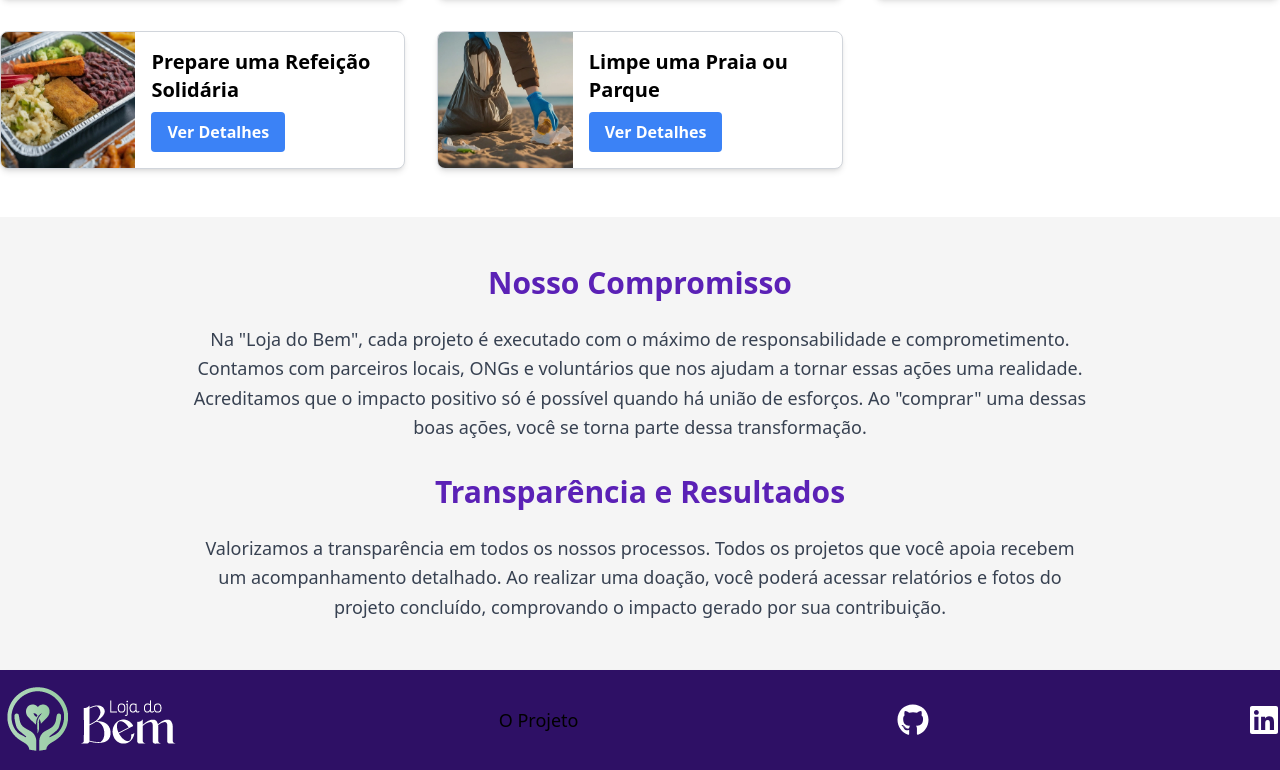
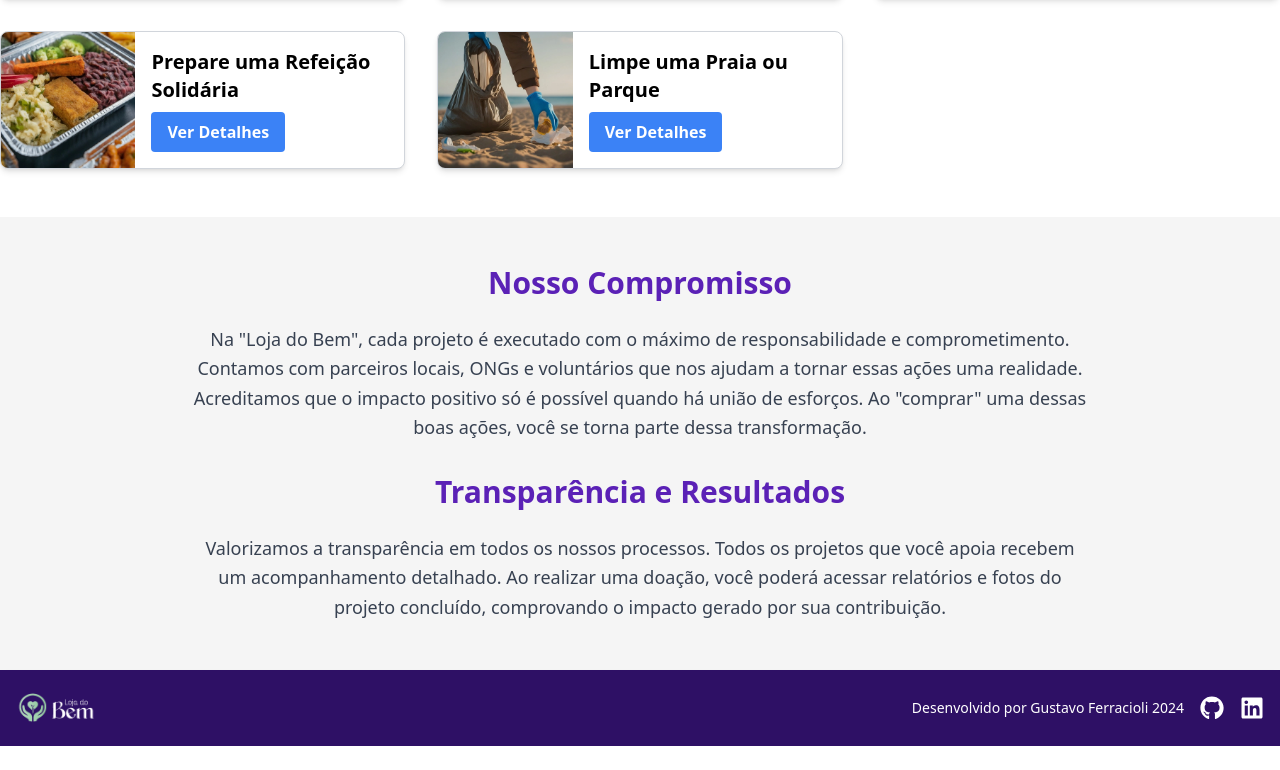
Before and after one commit to Gferracioli/LojadoBem, a React (Create React App) app: page /oprojeto in a window 1280 px wide. Shown: the part 1011-1781 px from the top of the page. After the commit the page ends 1757 px from the top, so only its background shows below. Built offline with nearby package versions, Linux system fonts and the light colour scheme.

Commit message:
ajustando o footer

```diff
--- a/src/components/footer.tsx
+++ b/src/components/footer.tsx
@@ -1,69 +1,43 @@
-import React, { useState } from "react";
+import React from "react";
 import { Link } from "react-router-dom";
-import CartWidget from "./CartWidget";
-import data from "../data/produtos.json";
-import { CiMenuBurger } from "react-icons/ci"; // Importar o ícone do react-icons
-import { FaGithub } from "react-icons/fa";
-import { FaLinkedin } from "react-icons/fa";
-
+import { FaGithub, FaLinkedin } from "react-icons/fa";
 
 const Footer = () => {
-  const [menuOpen, setMenuOpen] = useState(false);
-
-  // Toggle
-  const toggleMenu = () => {
-    setMenuOpen(!menuOpen);
-  };
-
   return (
-    <footer className="bg-violet-950 shadow-md">
-      <div className="container mx-auto flex items-center justify-between">
-        {/* Logo e Nome da Loja */}
-        <div className="flex items-center space-x">
+    <footer className="bg-violet-950 shadow-md p-4">
+      <div className="container mx-auto flex flex-col md:flex-row items-center justify-between">
+        {/* Logo */}
+        <div className="flex items-center space-x-4 mb-4 md:mb-0">
           <Link to="/">
-            <img src="/assets/img/logo.png" alt="Logo" className="w-25 h-25" />
+            <img src="/assets/img/logo.png" alt="Logo" className="w-[80px]" />
           </Link>
         </div>
 
-        <div>
-          {/* Adicionando o link para a página institucional */}
-          <Link
-            to="/oprojeto"
-            className="text-lg hover:text-gray-300 transition-colors"
-          >
-            O Projeto
-          </Link>
+        {/* Developer Info and Social Icons */}
+        <div className="flex flex-col md:flex-row items-center space-y-4 md:space-y-0 md:space-x-4">
+          <span className="text-white text-sm text-center md:text-left">
+            Desenvolvido por Gustavo Ferracioli 2024
+          </span>
+          <div className="flex space-x-4">
+            <a
+              href="https://github.com/Gferracioli/LojadoBem"
+              target="_blank"
+              rel="noopener noreferrer"
+              className="text-white"
+            >
+              <FaGithub className="w-6 h-6" />
+            </a>
+            <a
+              href="https://www.linkedin.com/in/gustavo-ferracioli/"
+              target="_blank"
+              rel="noopener noreferrer"
+              className="text-white"
+            >
+              <FaLinkedin className="w-6 h-6" />
+            </a>
+          </div>
         </div>
-        <a href="https://github.com/Gferracioli/LojadoBem"><FaGithub className="text-white w-8 h-8" /></a>
-        <a href="https://www.linkedin.com/in/gustavo-ferracioli/"><FaLinkedin className="text-white w-8 h-8" /></a>
-
-
-
       </div>
-
-      {/* Menu dropdown Hamburguer (Mobile) */}
-      {menuOpen && (
-        <div className="md:hidden mt-2 bg-green-500 text-white space-y-2 p-4">
-          {data.categorias.map((categoria) => (
-            <Link
-              key={categoria.id}
-              to={`/categoria/${categoria.id}`}
-              onClick={() => setMenuOpen(false)}  // Fecha o menu ao clicar em um link
-              className="block hover:text-gray-300 transition-colors"
-            >
-              {categoria.nome}
-            </Link>
-          ))}
-          {/* Adicionando o link para a página institucional no menu dropdown */}
-          <Link
-            to="/oprojeto"
-            onClick={() => setMenuOpen(false)}  // Fecha o menu ao clicar no link
-            className="block hover:text-gray-300 transition-colors"
-          >
-            O Projeto
-          </Link>
-        </div>
-      )}
     </footer>
   );
 };
```
